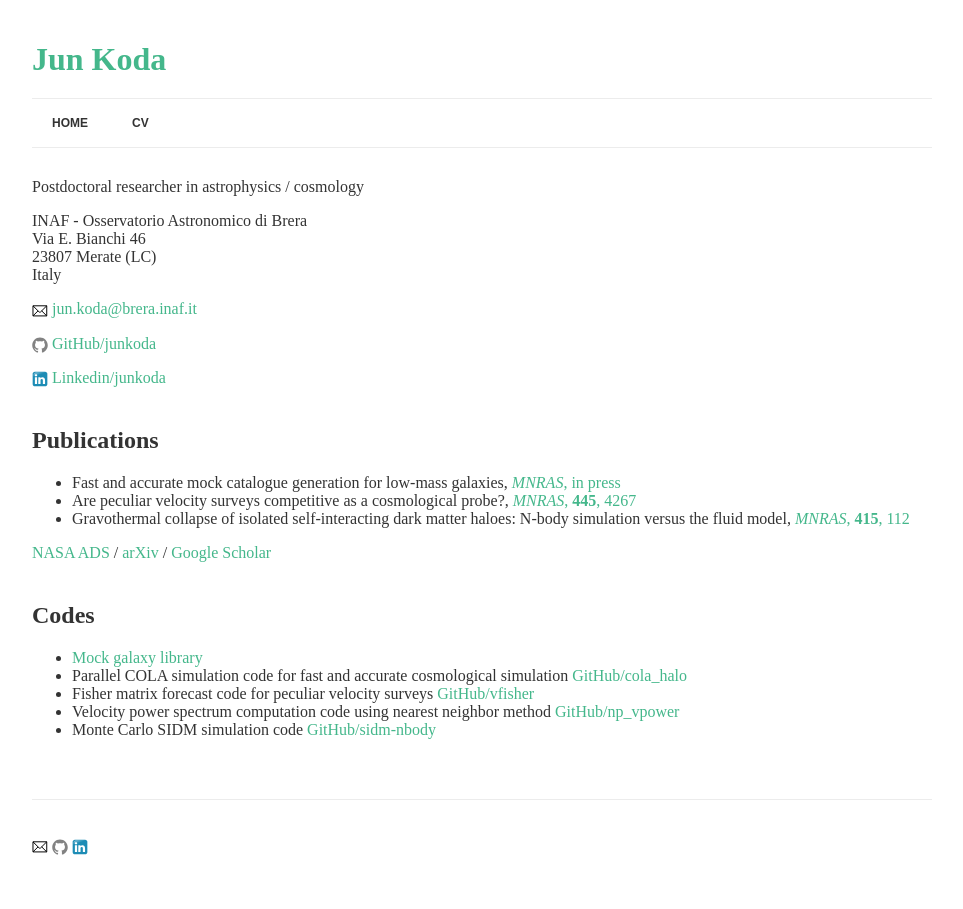
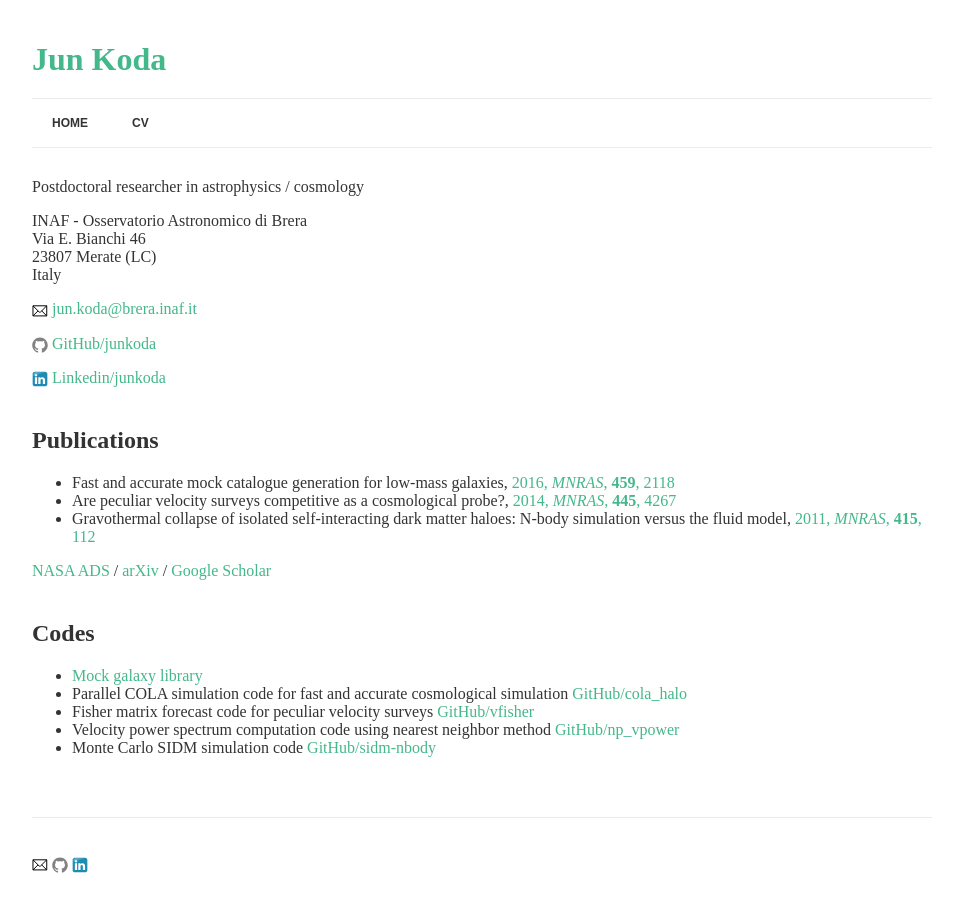
Before and after one commit to junkoda/junkoda.github.io, a Jekyll site: the page built from index.html, in a window 1280 px wide. Shown: the whole page, without its empty margins (158-1121 px from the left). Built offline with Jekyll 4.4.1, drawn with Linux system fonts in a browser that asks for light colours.

Commit message:
Update reference information.

```diff
--- a/_posts/2011-01-16-sidm1.html
+++ b/_posts/2011-01-16-sidm1.html
@@ -1,7 +1,7 @@
 ---
 layout: base
 title: "Gravothermal collapse of isolated self-interacting dark matter haloes: N-body simulation versus the fluid model"
-link:  "<i>MNRAS</i>, <b>415</b>, 112"
+link:  "2011, <i>MNRAS</i>, <b>415</b>, 112"
 href:  http://adsabs.harvard.edu/abs/2011MNRAS.415.1125K
 category: paper
 ---
--- a/_posts/2013-12-05-vfisher.html
+++ b/_posts/2013-12-05-vfisher.html
@@ -1,7 +1,7 @@
 ---
 layout: base
 title:  "Are peculiar velocity surveys competitive as a cosmological probe?"
-link:   "<i>MNRAS</i>, <b>445</b>, 4267"
+link:   "2014, <i>MNRAS</i>, <b>445</b>, 4267"
 href:   http://adsabs.harvard.edu/abs/2014MNRAS.445.4267K
 category: paper
 ---
--- a/_posts/2015-07-19-wizcola.html
+++ b/_posts/2015-07-19-wizcola.html
@@ -1,7 +1,7 @@
 ---
 layout: base
 title: "Fast and accurate mock catalogue generation for low-mass galaxies"
-link:  "<i>MNRAS</i>, in press"
-href:  http://adsabs.harvard.edu/doi/10.1093/mnras/stw763
+link:  "2016, <i>MNRAS</i>, <b>459</b>, 2118"
+href:  http://adsabs.harvard.edu/abs/2016MNRAS.459.2118K
 category: paper
 ---
```
